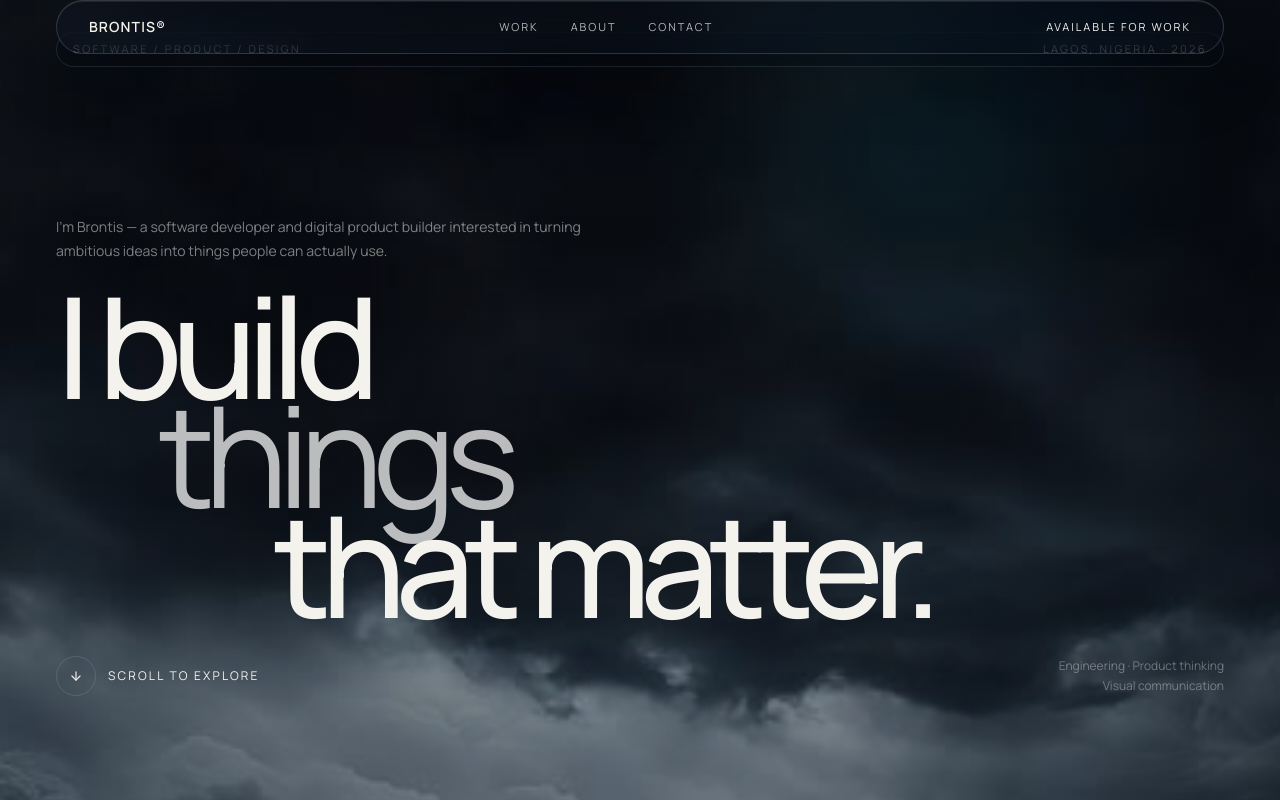
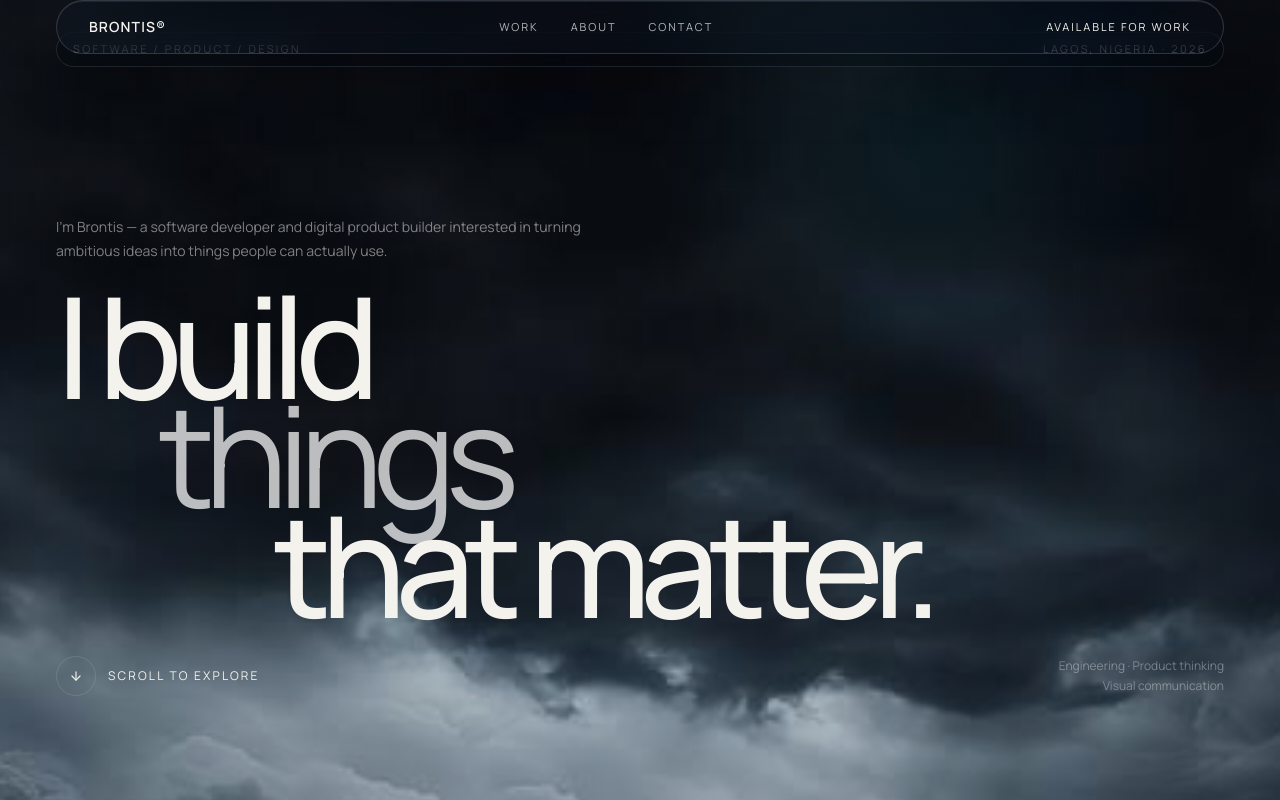
Before and after one commit to Bront888/brontis, a React (Vite) app: page / in a window 1280 px wide. Shown: the top 800 px of the page. Built offline with nearby package versions, Linux system fonts and the light colour scheme.

Commit message:
style: reveal custom cloud atmosphere

```diff
--- a/src/index.css
+++ b/src/index.css
@@ -46,7 +46,7 @@ a {
   inset: 0;
   z-index: -1;
   background-image:
-    linear-gradient(180deg, rgba(3, 7, 13, 0.18), rgba(3, 7, 13, 0.48)),
+    linear-gradient(180deg, rgba(3, 7, 13, 0.04), rgba(3, 7, 13, 0.24)),
     url("/portfolio-clouds.png");
   background-size: cover;
   background-position: center top;
@@ -59,8 +59,8 @@ a {
   position: absolute;
   inset: 0;
   background:
-    radial-gradient(circle at 72% 20%, rgba(34, 199, 242, 0.08), transparent 25%),
-    linear-gradient(90deg, rgba(3, 7, 13, 0.16), transparent 48%, rgba(3, 7, 13, 0.2));
+    radial-gradient(circle at 72% 20%, rgba(34, 199, 242, 0.07), transparent 25%),
+    radial-gradient(circle at 50% 45%, transparent 42%, rgba(3, 7, 13, 0.22) 100%);
 }
 
 .glass {
```
